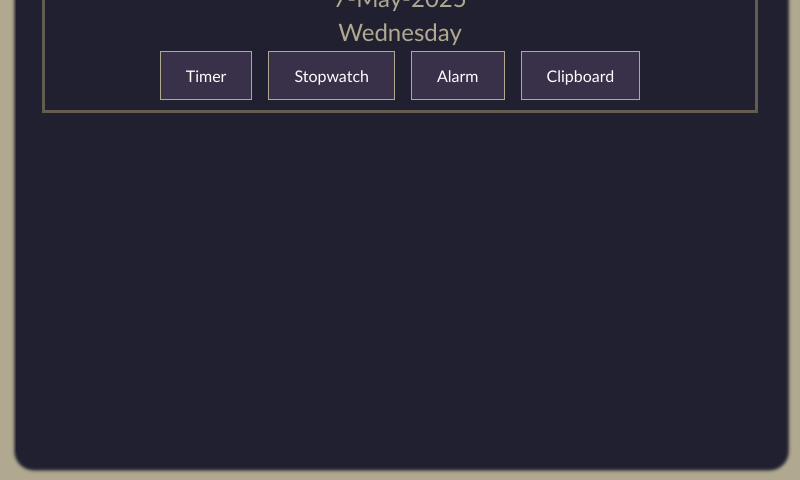
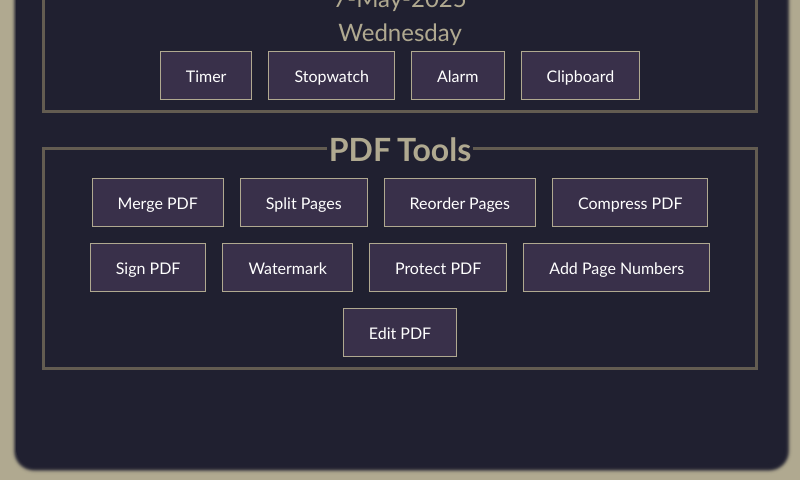
Before and after one commit to Alinur1/ToolDeck_2.0, an Electron app: page tooldeck/index.html in a window 800 px wide. Shown: the part 320-800 px from the top of the page. Drawn offline with Linux system fonts and the light colour scheme; no server answers.

Commit message:
btns added for pdf tools

```diff
--- a/tooldeck/index.html
+++ b/tooldeck/index.html
@@ -39,6 +39,40 @@
           </a>
         </div>
       </fieldset>
+
+      <fieldset>
+        <legend>PDF Tools</legend>
+
+        <div class="linkContainer">
+          <a href="#">
+            Merge PDF
+          </a>
+          <a href="#">
+            Split Pages
+          </a>
+          <a href="#">
+            Reorder Pages
+          </a>
+          <a href="#">
+            Compress PDF
+          </a>
+          <a href="#">
+            Sign PDF
+          </a>
+          <a href="#">
+            Watermark
+          </a>
+          <a href="#">
+            Protect PDF
+          </a>
+          <a href="#">
+            Add Page Numbers
+          </a>
+          <a href="#">
+            Edit PDF
+          </a>
+        </div>
+      </fieldset>
     </div>
   </div>
 
@@ -47,3 +81,8 @@
 
 </body>
 </html>
+
+
+<script>
+
+</script>
```
